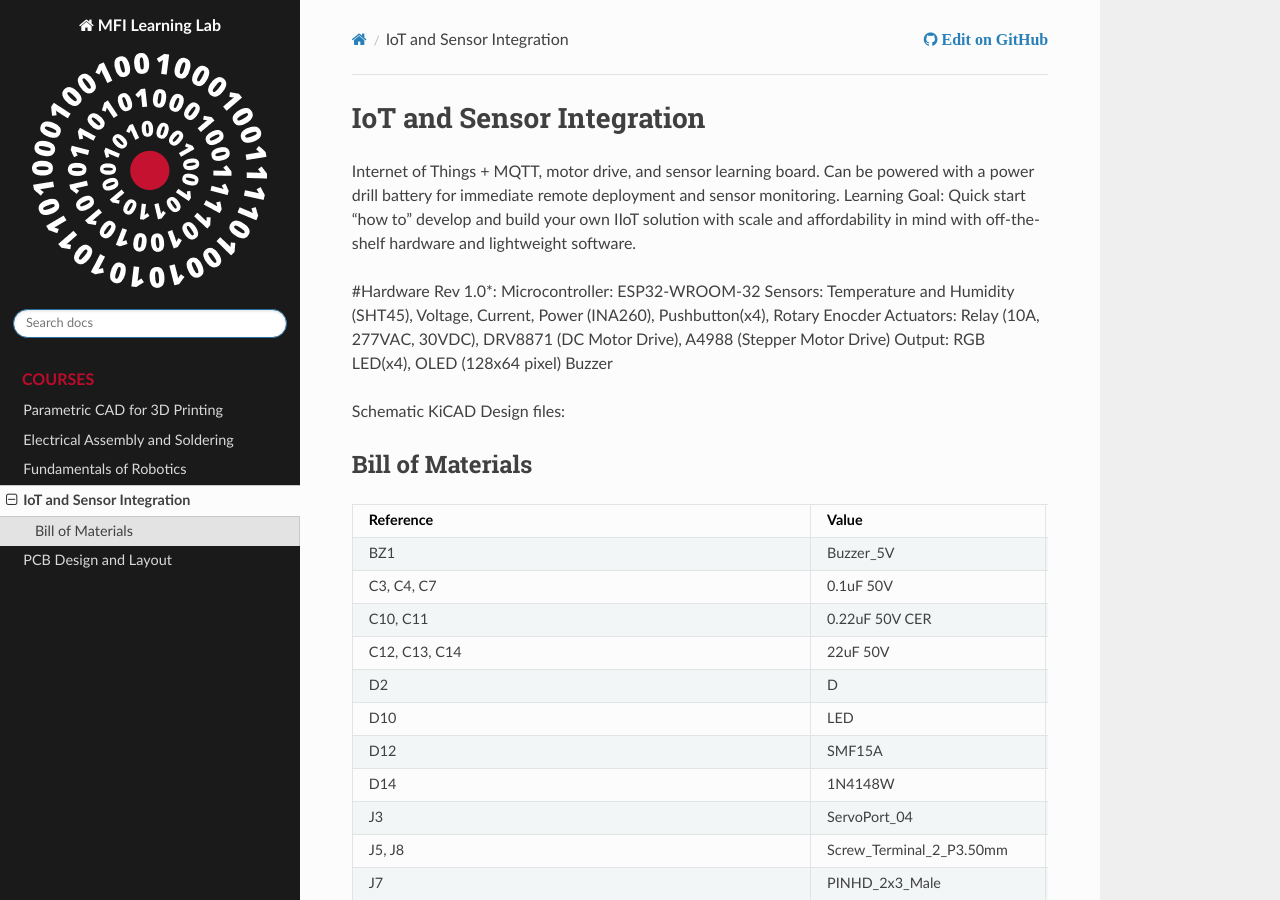
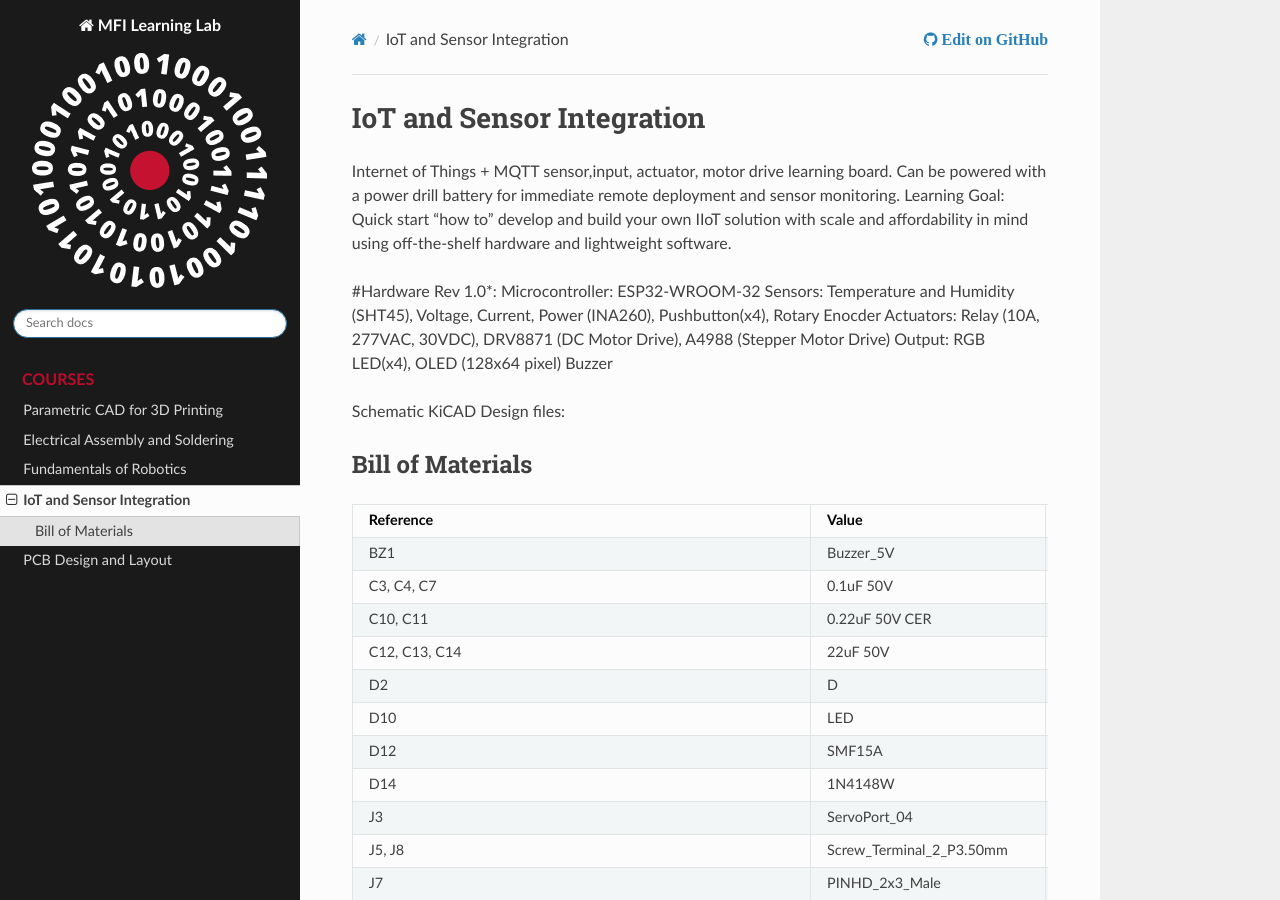
Before and after one commit to cmu-mfi/learninglab, a Sphinx documentation site: the page built from doc/courses/iot.md, in a window 1280 px wide and 900 px high. Built offline with Sphinx 7.4.7 and the Read the Docs theme 3.1.0, drawn with Linux system fonts in a browser that asks for light colours.

Commit message:
<iot bom and overview>

```diff
--- a/doc/courses/iot.md
+++ b/doc/courses/iot.md
@@ -1,7 +1,7 @@
 # IoT and Sensor Integration
 
-Internet of Things + MQTT, motor drive, and sensor learning board. Can be powered with a power drill battery for immediate remote deployment and sensor monitoring.
-Learning Goal: Quick start "how to" develop and build your own IIoT solution with scale and affordability in mind with off-the-shelf hardware and lightweight software.
+Internet of Things + MQTT sensor,input, actuator, motor drive learning board. Can be powered with a power drill battery for immediate remote deployment and sensor monitoring.
+Learning Goal: Quick start "how to" develop and build your own IIoT solution with scale and affordability in mind using off-the-shelf hardware and lightweight software.
 
 #Hardware Rev 1.0*:
     Microcontroller: ESP32-WROOM-32
```
